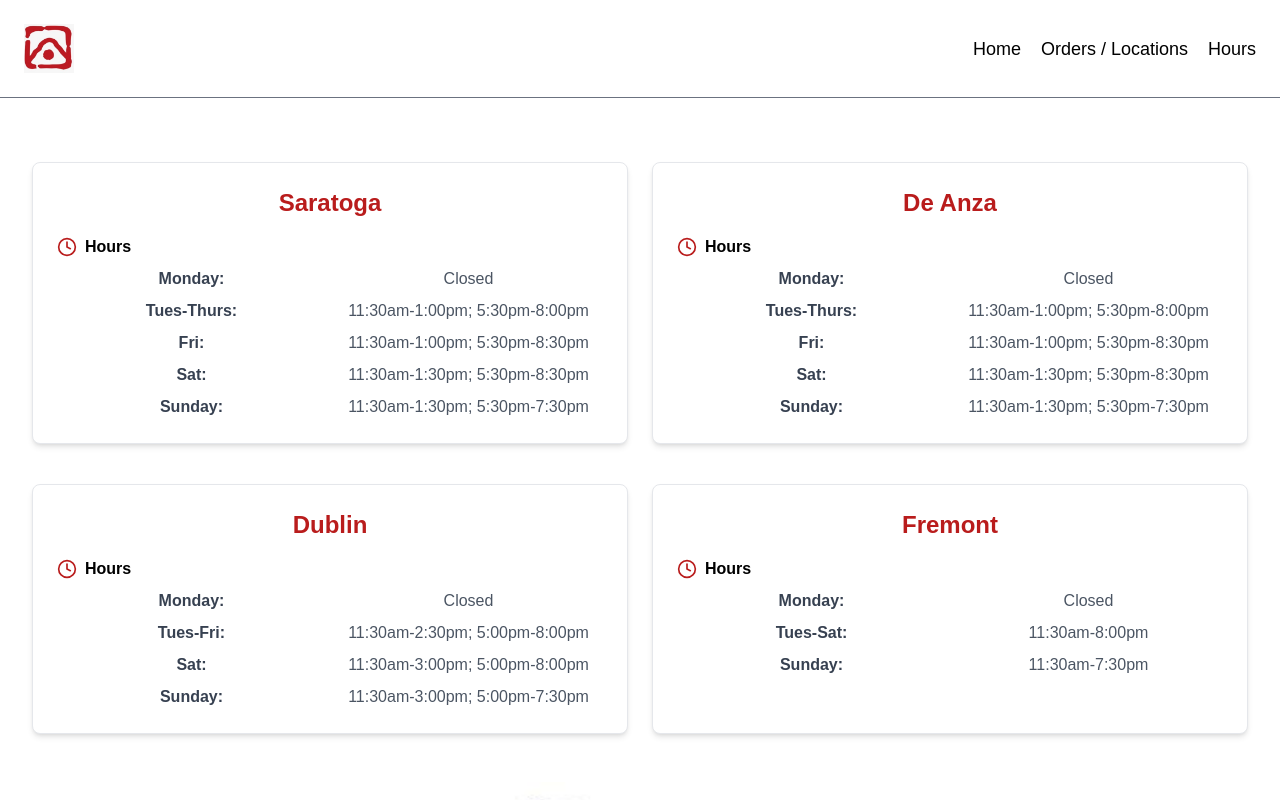
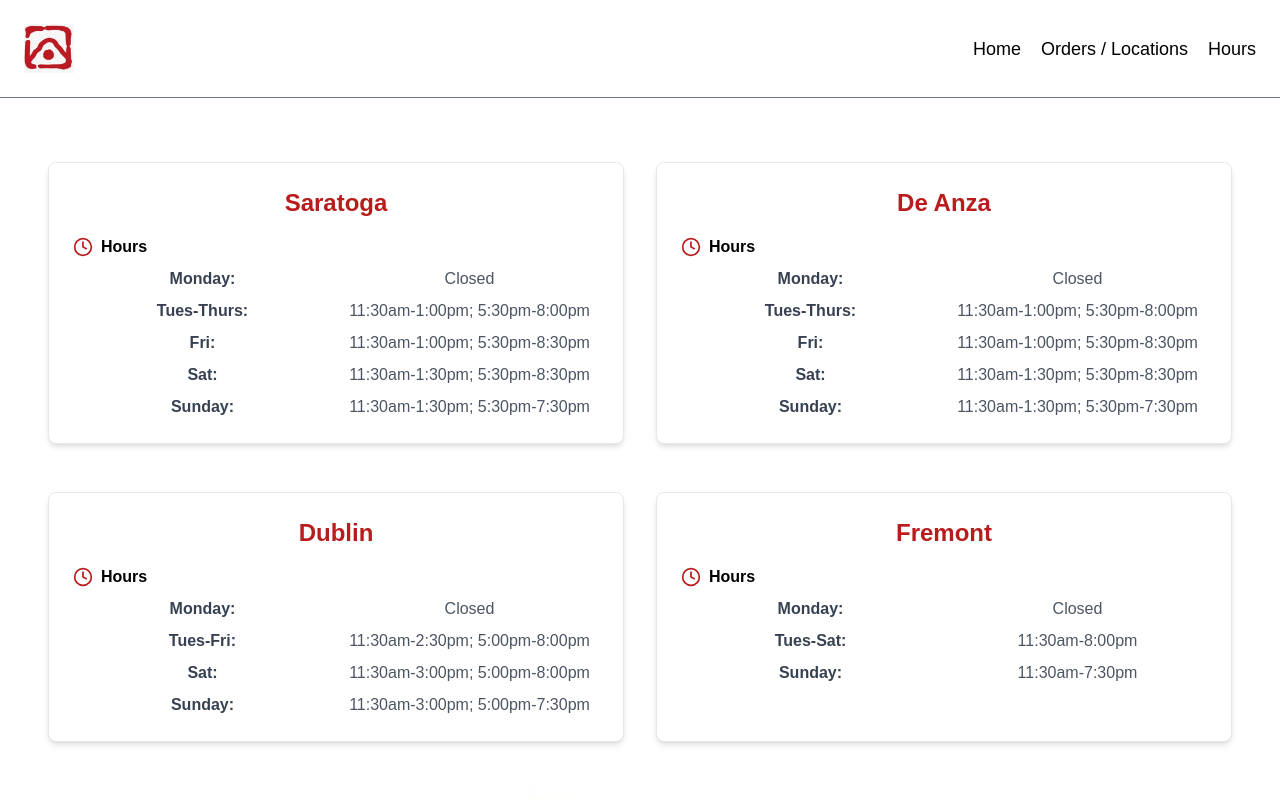
Before and after one commit to abhishekg999/demiya-redesign, a Next.js app: page /hours in a window 1280 px wide. Shown: the top 800 px of the page. Built offline with nearby package versions, Linux system fonts and the light colour scheme; a web font is replaced by a local one.

Commit message:
align hours and orders css

```diff
--- a/src/app/hours/page.tsx
+++ b/src/app/hours/page.tsx
@@ -45,8 +45,8 @@
 export default function Hours() {
     return (
         <div className="flex flex-col text-center justify-center align-middle p-8">
-            <div className="container mx-auto py-8">
-                <div className="grid grid-cols-1 xl:grid-cols-2 gap-6">
+            <div className="container mx-auto py-8 px-4">
+                <div className="grid grid-cols-1 md:grid-cols-2 gap-8">
                     {locationHours.map((location, index) => (
                         <HoursCard key={index} location={location} />
                     ))}
```
